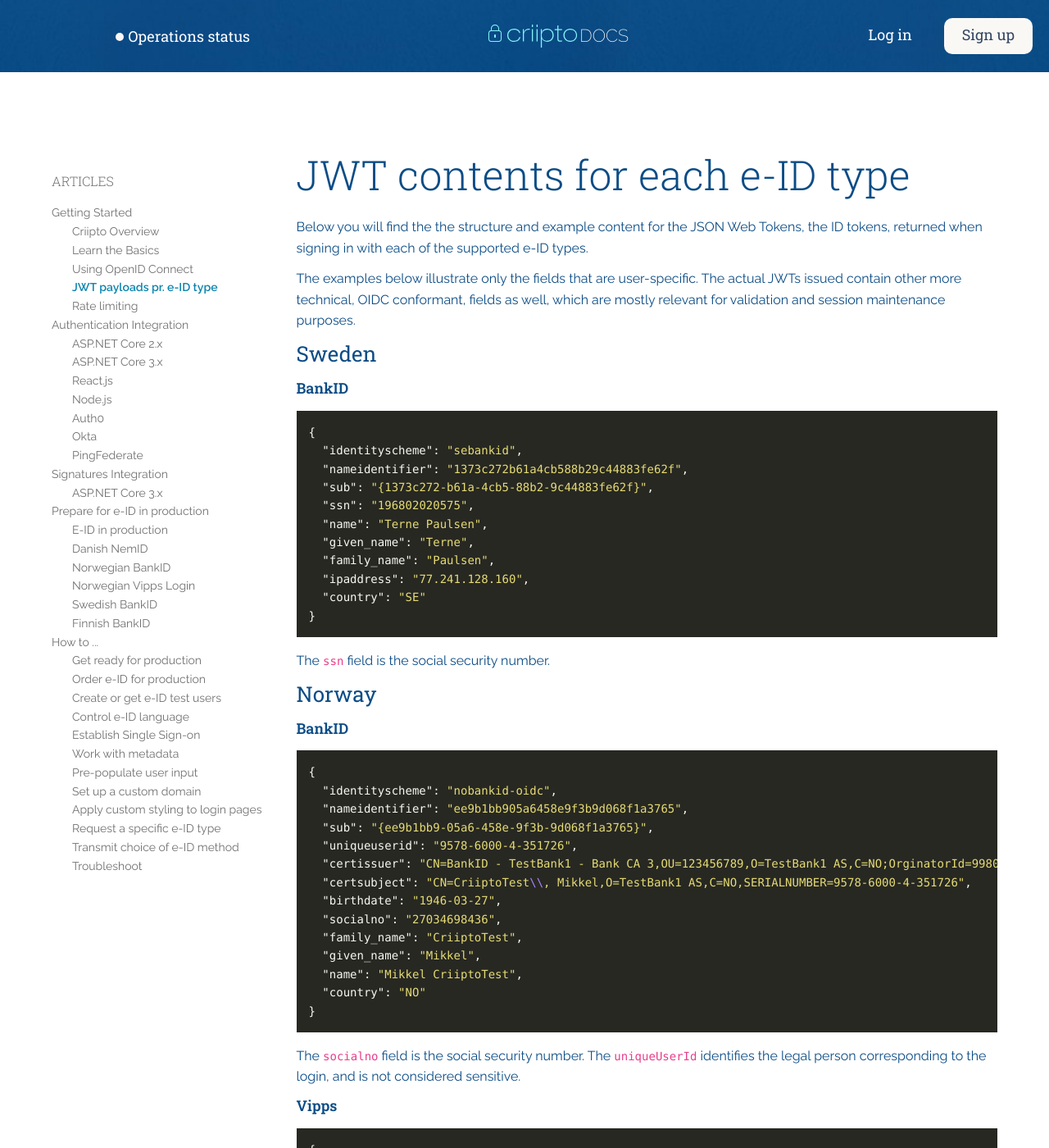
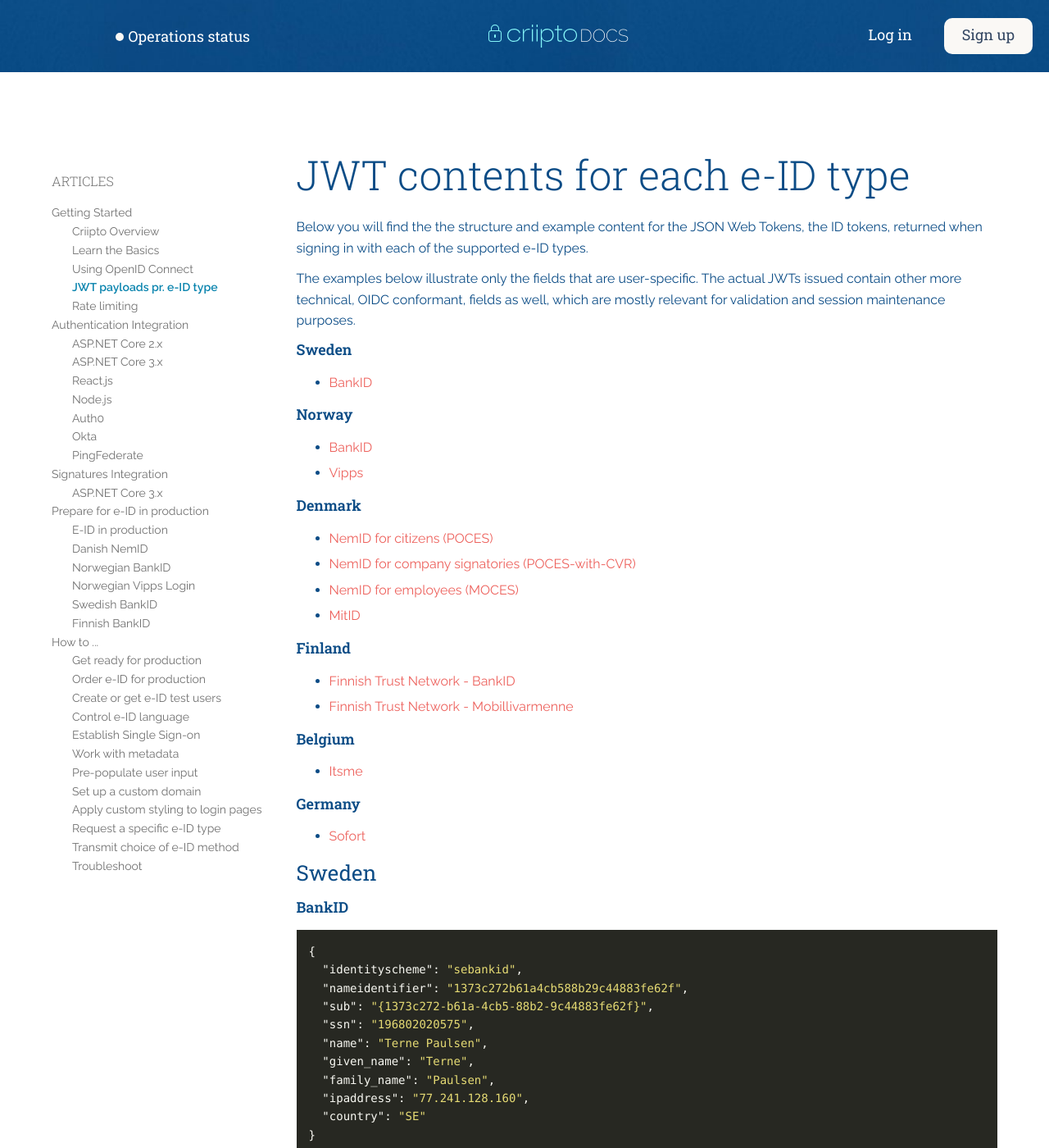
Before and after one commit to criipto/docs-old, a Jekyll site: the page built from getting-started/token-contents.md, in a window 1280 px wide and 1400 px high. Shown: the whole window at 82% size. Built offline with Jekyll 4.4.1, drawn with Linux system fonts in a browser that asks for light colours; some web fonts are replaced; some of the changed text lies outside the part shown.

Commit message:
Add headlines to token-contents.md

````diff
--- a/getting-started/token-contents.md
+++ b/getting-started/token-contents.md
@@ -9,6 +9,31 @@
 Below you will find the the structure and example content for the JSON Web Tokens, the ID tokens, returned when signing in with each of the supported e-ID types.
 
 The examples below illustrate only the fields that are user-specific. The actual JWTs issued contain other more technical, OIDC conformant, fields as well, which are mostly relevant for validation and session maintenance purposes.
+
+### Sweden
+- [BankID](#sebankid)
+
+### Norway
+- [BankID](#nobankid)
+- [Vipps](#novipps)
+
+### Denmark
+- [NemID for citizens (POCES)](#poces)
+- [NemID for company signatories (POCES-with-CVR)](#poces-cvr)
+- [NemID for employees (MOCES)](#moces)
+- [MitID](#dkmitid)
+
+### Finland
+- [Finnish Trust Network - BankID](#fibankid)
+- [Finnish Trust Network - Mobillivarmenne](#mobillivarmenne)
+
+### Belgium
+- [Itsme](#itsme)
+
+### Germany
+- [Sofort](#sofort)
+
+<a name="sebankid"></a>
 
 ## Sweden
 ### BankID
@@ -26,6 +51,8 @@
 }
 ```
 The `ssn` field is the social security number.
+
+<a name="nobankid"></a>
 
 ## Norway
 ### BankID
@@ -46,6 +73,8 @@
 }
 ```
 The `socialno` field is the social security number. The `uniqueUserId` identifies the legal person corresponding to the login, and is not considered sensitive.
+
+<a name="novipps"></a>
 
 ### Vipps
 ```json
@@ -71,6 +100,8 @@
 }
 ```
 The `socialno` field is the social security number.
+
+<a name="poces"></a>
 
 ## Denmark
 ### NemID for citizens (POCES)
@@ -107,6 +138,8 @@
 ```
 Existence of this field is not guaranteed, even if the you have opted in to lookup.
 
+<a name="poces-cvr"></a>
+
 ### NemID for company signatories (POCES-with-CVR)
 ```json
 {
@@ -127,6 +160,8 @@
 }
 ```
 The `cprNumberIdentifier` field is the social security number.
+
+<a name="moces"></a>
 
 ### NemID for employees (MOCES)
 ```json
@@ -166,6 +201,8 @@
 ```
 No social security number in this case, but the combination of `cvrNumberIdentifier` and `ridNumberIdentifier` identifies the legal person corresponding to the login.
 
+<a name="dkmitid"></a>
+
 ### MitID
 ```json
 {
@@ -179,8 +216,11 @@
   "age": "93",
   "name": "Ditlev Von Testesen",
   "country": "DK"
- ```
+}
+```
 The `cprNumberIdentifier` field is the social security number.
+
+<a name="fibankid"></a>
 
 ## Finland
 ### Finnish Trust Network - BankID
@@ -200,8 +240,12 @@
 ```
 The `hetu` field is the personal identity code.
 
+<a name="mobillivarmenne"></a>
+
 ### Finnish Trust Network - Mobillivarmenne
 Same as BankID, except the `satu` property will have a value as well.
+
+<a name="itsme"></a>
 
 ## Belgium
 ### Itsme - Basic level, with Extra ID Data and Security Data enabled
@@ -258,7 +302,8 @@
   }
  ```
 
- ### eID - verified, with national number, personal info, photo and address enabled
+### eID - verified, with national number, personal info, photo and address enabled
+
  ```json
  {
     "identityscheme": "beeid",
@@ -296,6 +341,8 @@
 }
  ```
 
+<a name="sofort"></a>
+
 ## Germany
 ### Sofort - Schufa age-check is always included
 ```json
````
